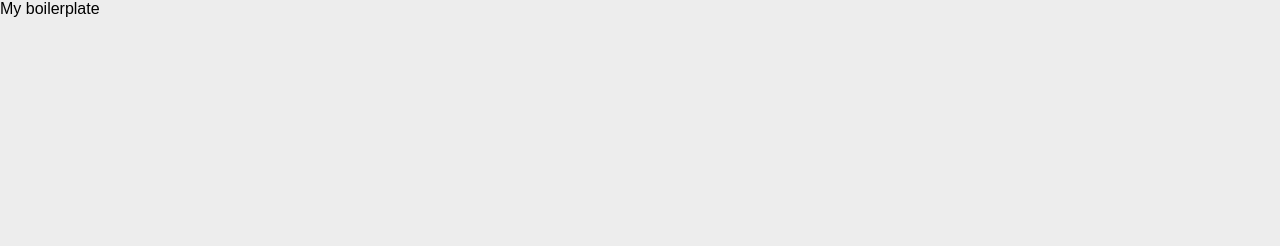
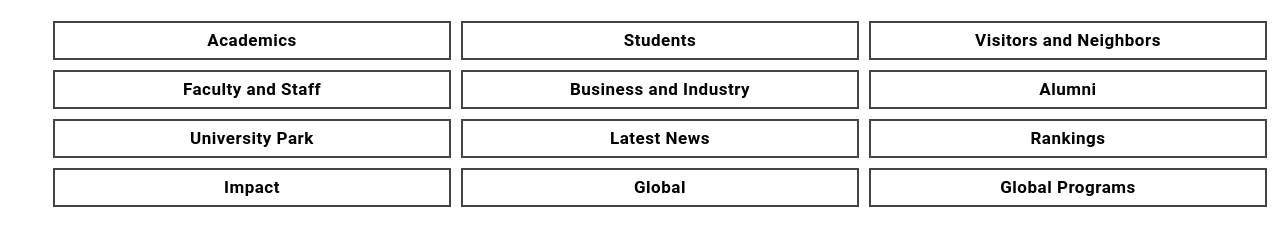
Before and after one commit to nyuzui/polaris-chip2, a website with bundled scripts: page index.html in a window 1280 px wide. Built offline with nearby package versions, Linux system fonts and the light colour scheme.

Commit message:
finished boilerplate

```diff
--- a/index.html
+++ b/index.html
@@ -8,21 +8,65 @@
   <base href="/">
 
   <style>
-    html,
-    body {
-      margin: 0;
-      padding: 0;
-      font-family: sans-serif;
-      background-color: #ededed;
+    .article-tags-module--list--a63cc {
+      display: flex;
+      flex-wrap: wrap;
+    }
+
+    .article-tags-module--listItem--f2605 {
+      -webkit-text-size-adjust: 100%;
+      -webkit-font-smoothing: antialiased;
+      list-style: none;
+      box-sizing: inherit;
+      background-color: transparent;
+      -webkit-box-flex: 1;
+      -webkit-box-pack: center;
+      -webkit-box-align: center;
+      align-items: center;
+      border: 2px solid #444;
+      color: #000;
+      display: flex;
+      flex: 1 0 calc(25% - 20px);
+      font-family: Roboto, sans-serif;
+      font-size: 17px;
+      font-weight: 700;
+      justify-content: center;
+      letter-spacing: 0.03em;
+      line-height: 19px;
+      text-align: center;
+      text-decoration: none;
+      padding: 8px;
+      margin: 5px;
+      transition: background-color 0.3s, color 0.3s, text-decoration 0.3s, border 0.3s;
+    }
+
+    .article-tags-module--listItem--f2605:hover {
+      background-color: #f0f0f0;
+      color: #0052be;
+      text-decoration: underline;
+      border: 2px solid transparent;
     }
   </style>
-  <title>polaris-chip2</title>
 </head>
 
 <body>
-  <polaris-chip2></polaris-chip2>
+  <section class="article-tags-module--outer--f7e0f">
+    <ul class="article-tags-module--list--a63cc">
+      <li class="article-tags-module--listItem--f2605"><a class="tag-module--tag--d9ee2" >Academics</a></li>
+      <li class="article-tags-module--listItem--f2605"><a class="tag-module--tag--d9ee2" >Students</a></li>
+      <li class="article-tags-module--listItem--f2605"><a class="tag-module--tag--d9ee2" >Visitors and Neighbors</a></li>
+      <li class="article-tags-module--listItem--f2605"><a class="tag-module--tag--d9ee2" >Faculty and Staff</a></li>
+      <li class="article-tags-module--listItem--f2605"><a class="tag-module--tag--d9ee2" >Business and Industry</a></li>
+      <li class="article-tags-module--listItem--f2605"><a class="tag-module--tag--d9ee2" >Alumni</a></li>
+      <li class="article-tags-module--listItem--f2605"><a class="tag-module--tag--d9ee2" >University Park</a></li>
+      <li class="article-tags-module--listItem--f2605"><a class="tag-module--tag--d9ee2" >Latest News</a></li>
+      <li class="article-tags-module--listItem--f2605"><a class="tag-module--tag--d9ee2" >Rankings</a></li>
+      <li class="article-tags-module--listItem--f2605"><a class="tag-module--tag--d9ee2" >Impact</a></li>
+      <li class="article-tags-module--listItem--f2605"><a class="tag-module--tag--d9ee2" >Global</a></li>
+      <li class="article-tags-module--listItem--f2605"><a class="tag-module--tag--d9ee2" >Global Programs</a></li>
+    </ul>
+  </section>
 
   <script type="module" src="./src/polaris-chip2.js"></script>
 </body>
-
 </html>
```
Also changed, not shown: 1 other file.
